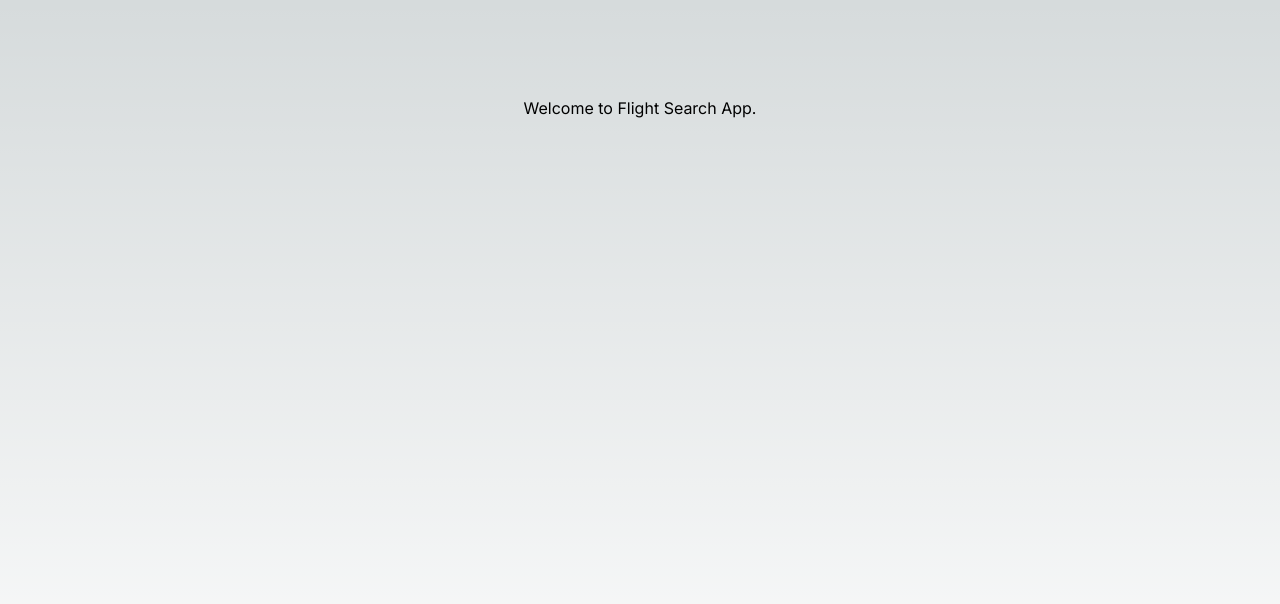
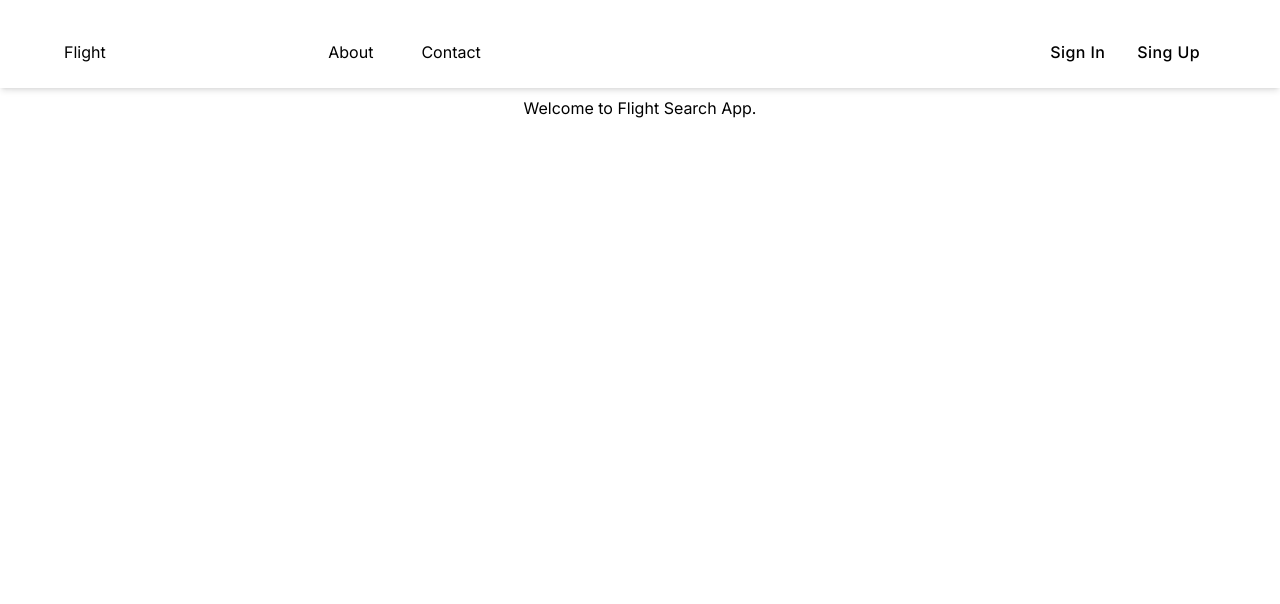
Before and after one commit to issc-Swapnil/nextjs-app-router, a Next.js app: page / in a window 1280 px wide. Shown: the top 604 px of the page. Built offline with nearby package versions, Linux system fonts and the light colour scheme.

Commit message:
layout setup added

```diff
--- /dev/null
+++ b/src/app/about/page.tsx
@@ -0,0 +1,8 @@
+
+export default function About() {
+    return (
+      <main className="flex min-h-screen flex-col items-center justify-between p-24">
+        About-US Page.
+      </main>
+    );
+  }
--- /dev/null
+++ b/src/app/components/Header.tsx
@@ -0,0 +1,66 @@
+import React, { useState, useEffect } from "react";
+import Link from "next/link";
+
+const Header = () => {
+
+    return (
+        <>
+            <header
+                className="fixed top-0 w-full  z-30 bg-white-500 transition-all shadow-md pt-0 pt-4"
+            >
+                <nav className="max-w-screen-xl px-6 sm:px-8 lg:px-16 mx-auto grid grid-flow-col py-3 sm:py-4">
+                    <div className="col-start-1 col-end-2 flex items-center">
+                        <h3>Flight</h3>
+                    </div>
+                    <ul className="hidden lg:flex col-start-4 col-end-8 text-black-500  items-center">
+                        <Link
+                            href="/about"
+                            className="px-4 py-2 mx-2 cursor-pointer animation-hover inline-block relative text-black-500 hover:text-orange-500 a"
+                        >
+                            About
+                        </Link>
+                        <Link
+                            href="/contact"
+                            className="px-4 py-2 mx-2 cursor-pointer animation-hover inline-block relative text-black-500 hover:text-orange-500 a"
+                        >
+                            Contact
+                        </Link>
+                    </ul>
+                    <div className="col-start-10 col-end-12 font-medium flex justify-end items-center">
+                        <Link href="/" className="text-black-600 mx-2 sm:mx-4 capitalize tracking-wide hover:text-orange-500 transition-all">
+                            Sign In
+                        </Link>
+                        <Link href="/" className="text-black-600 mx-2 sm:mx-4 capitalize tracking-wide hover:text-orange-500 transition-all">
+
+                            Sing Up
+                        </Link>
+                    </div>
+                </nav>
+            </header>
+            {/* Mobile Navigation */}
+
+            <nav className="fixed lg:hidden bottom-0 left-0 right-0 z-20 px-4 sm:px-8 shadow-t ">
+                <div className="bg-white-500 sm:px-3">
+                    <ul className="flex w-full justify-between items-center text-black-500">
+                    <Link
+                            href="/about"
+                            className="px-4 py-2 mx-2 cursor-pointer animation-hover inline-block relative text-black-500 hover:text-orange-500 a"
+                        >
+                            About
+                        </Link>
+                        <Link
+                            href="/contact"
+                            className="px-4 py-2 mx-2 cursor-pointer animation-hover inline-block relative text-black-500 hover:text-orange-500 a"
+                        >
+                            Contact
+                        </Link>
+
+                    </ul>
+                </div>
+            </nav>
+            {/* End Mobile Navigation */}
+        </>
+    );
+};
+
+export default Header;
--- /dev/null
+++ b/src/app/contact/page.tsx
@@ -0,0 +1,8 @@
+
+export default function Contact() {
+    return (
+      <main className="flex min-h-screen flex-col items-center justify-between p-24">
+        Contact-US Page.
+      </main>
+    );
+  }
--- a/src/app/globals.css
+++ b/src/app/globals.css
@@ -1,33 +1,3 @@
 @tailwind base;
 @tailwind components;
 @tailwind utilities;
-
-:root {
-  --foreground-rgb: 0, 0, 0;
-  --background-start-rgb: 214, 219, 220;
-  --background-end-rgb: 255, 255, 255;
-}
-
-@media (prefers-color-scheme: dark) {
-  :root {
-    --foreground-rgb: 255, 255, 255;
-    --background-start-rgb: 0, 0, 0;
-    --background-end-rgb: 0, 0, 0;
-  }
-}
-
-body {
-  color: rgb(var(--foreground-rgb));
-  background: linear-gradient(
-      to bottom,
-      transparent,
-      rgb(var(--background-end-rgb))
-    )
-    rgb(var(--background-start-rgb));
-}
-
-@layer utilities {
-  .text-balance {
-    text-wrap: balance;
-  }
-}
--- a/src/app/layout.tsx
+++ b/src/app/layout.tsx
@@ -1,6 +1,7 @@
 import type { Metadata } from "next";
 import { Inter } from "next/font/google";
 import "./globals.css";
+import Header from "./components/Header";
 
 const inter = Inter({ subsets: ["latin"] });
 
@@ -16,7 +17,10 @@ export default function RootLayout({
 }>) {
   return (
     <html lang="en">
-      <body className={inter.className}>{children}</body>
+      <body className={inter.className}>
+        <Header/>
+        {children}
+      </body>
     </html>
   );
 }
--- a/src/app/page.tsx
+++ b/src/app/page.tsx
@@ -1,8 +1,13 @@
+'use client'
+import Header from "./components/Header";
 
 export default function Home() {
   return (
+    <>
     <main className="flex min-h-screen flex-col items-center justify-between p-24">
       Welcome to Flight Search App.
     </main>
+    </>
+
   );
 }
--- /dev/null
+++ b/src/app/search/page.tsx
@@ -0,0 +1,8 @@
+
+export default function Search() {
+  return (
+    <main className="flex min-h-screen flex-col items-center justify-between p-24">
+    Search results page
+  </main>
+  );
+}
```
Also changed, not shown: package.json (+6 -4 lines), src/app/components/Footer.tsx (added), 1 other file (tests, documents, lock files or other folders).
